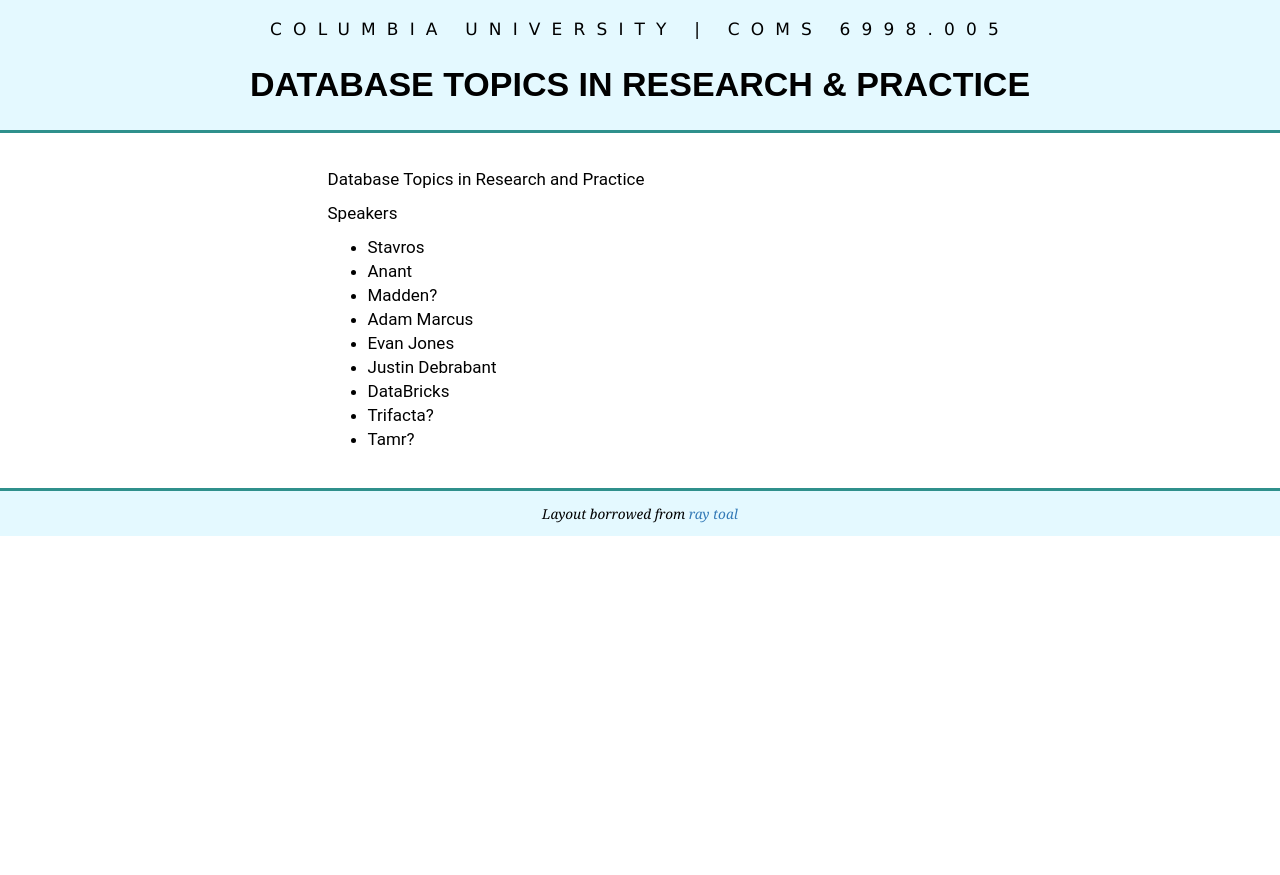
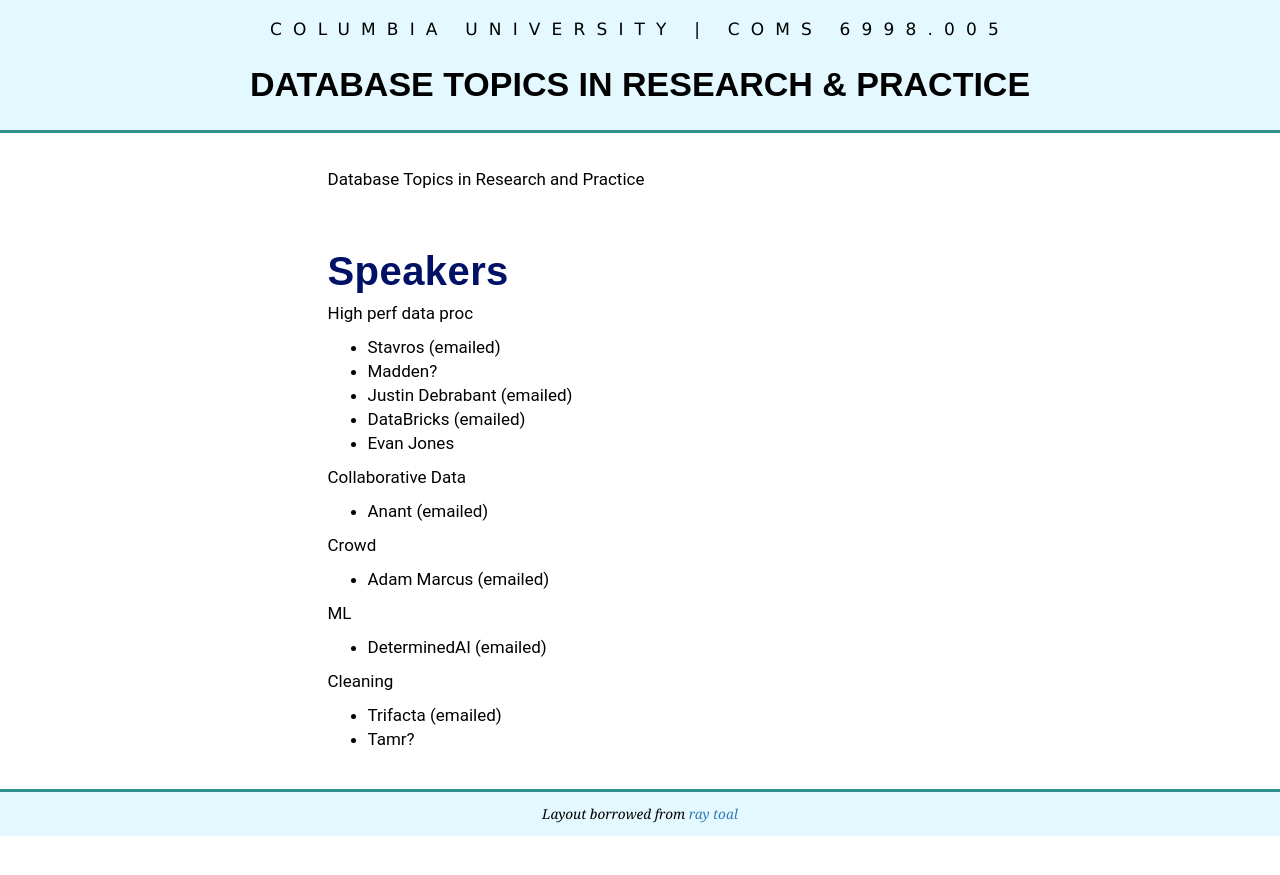
Before and after one commit to columbiadb/columbiadb.github.io, a Jekyll site: the page built from notes.md, in a window 1280 px wide. Shown: the top 875 px of the page. Built offline with Jekyll 4.4.1, drawn with Linux system fonts in a browser that asks for light colours; our own code applies the rules of GitHub Pages for plain Markdown files.

Commit message:
updated website

```diff
--- a/notes.md
+++ b/notes.md
@@ -1,14 +1,30 @@
 Database Topics in Research and Practice
 
 
-Speakers
+## Speakers
 
-* Stavros
-* Anant
+High perf data proc
+
+* Stavros (emailed)
 * Madden?
-* Adam Marcus
+* Justin Debrabant (emailed)
+* DataBricks (emailed)
 * Evan Jones
-* Justin Debrabant
-* DataBricks
-* Trifacta?
+
+Collaborative Data
+
+* Anant (emailed)
+
+
+Crowd
+
+* Adam Marcus (emailed)
+
+ML
+
+* DeterminedAI (emailed)
+
+Cleaning
+
+* Trifacta (emailed)
 * Tamr?
```
Also changed, not shown: _includes/index_left.md (+1 -1 lines), index.md (+4 -3 lines).
